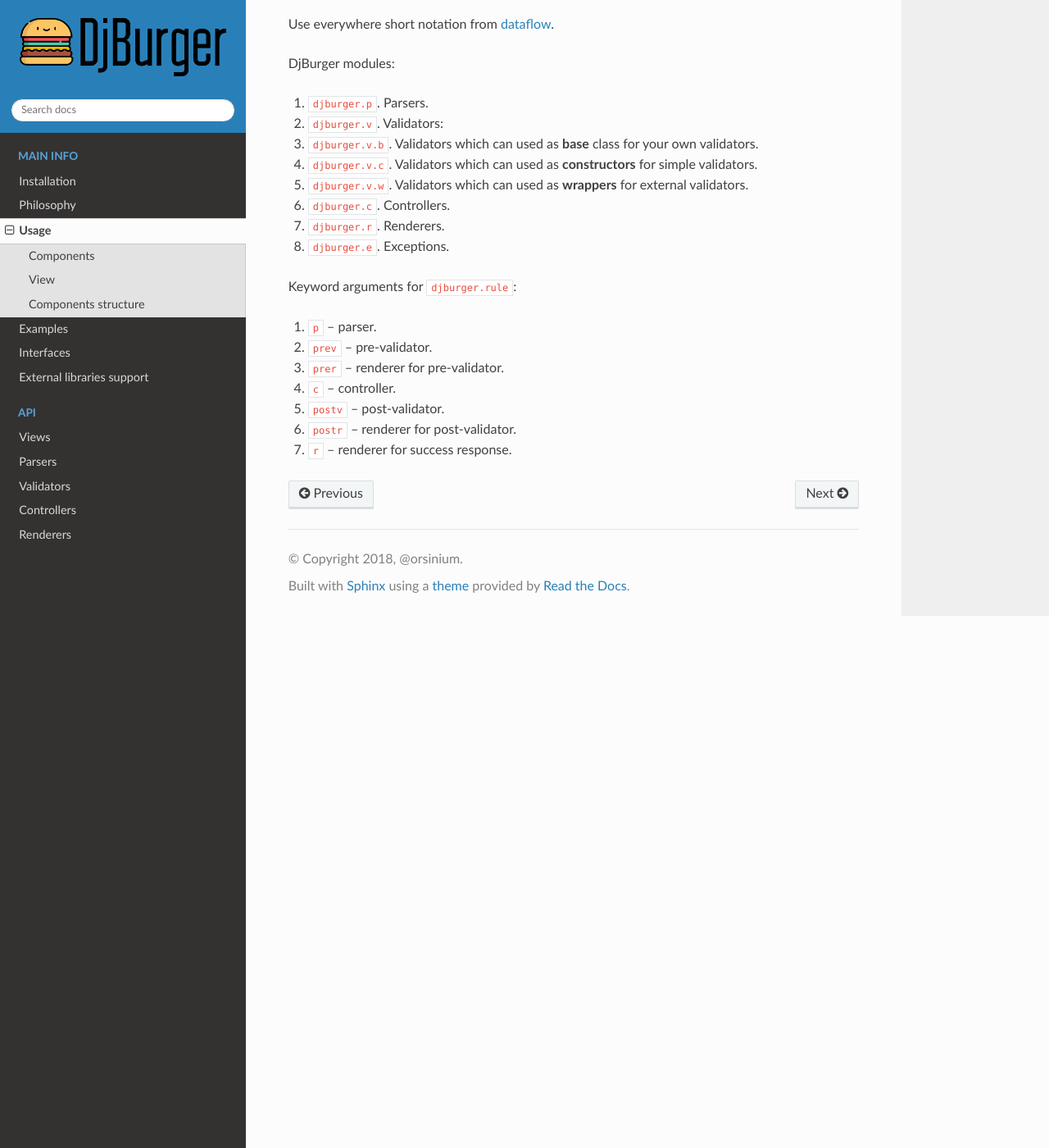
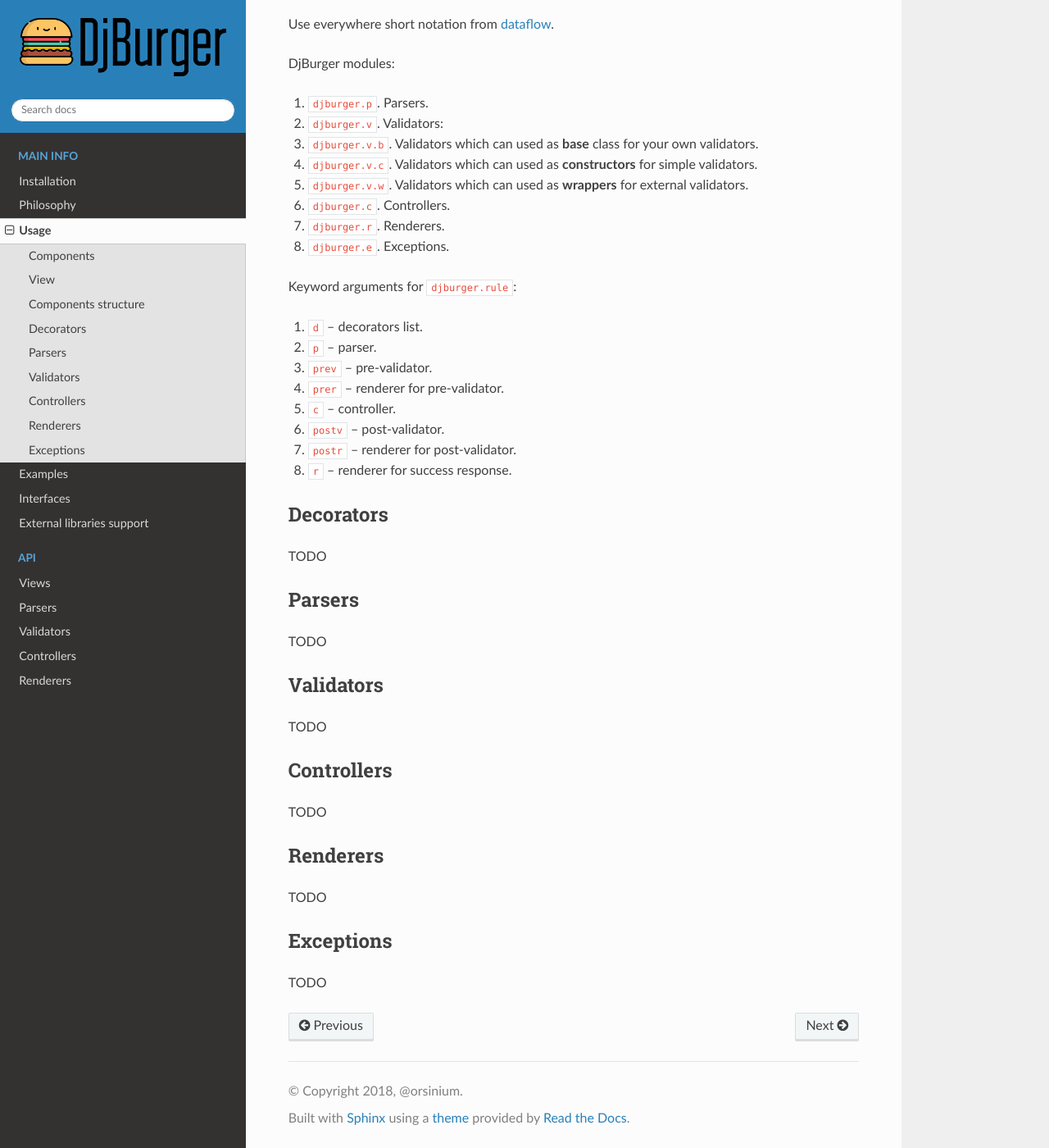
Before and after one commit to orsinium-archive/djburger, a Sphinx documentation site: the page built from wiki/source/usage.md, in a window 1280 px wide and 1400 px high, scrolled down 1180 px. Shown: the whole window at 82% size. Built offline with Sphinx 7.4.7 and the Read the Docs theme 2.0.0, drawn with Linux system fonts in a browser that asks for light colours.

Commit message:
usage doc structure

```diff
--- a/wiki/source/usage.md
+++ b/wiki/source/usage.md
@@ -63,6 +63,7 @@ DjBurger modules:
 
 Keyword arguments for `djburger.rule`:
 
+1. `d` -- decorators list.
 1. `p` -- parser.
 1. `prev` -- pre-validator.
 1. `prer` -- renderer for pre-validator.
@@ -70,3 +71,28 @@ Keyword arguments for `djburger.rule`:
 1. `postv` -- post-validator.
 1. `postr` -- renderer for post-validator.
 1. `r` -- renderer for success response.
+
+
+## Decorators
+
+TODO
+
+## Parsers
+
+TODO
+
+## Validators
+
+TODO
+
+## Controllers
+
+TODO
+
+## Renderers
+
+TODO
+
+## Exceptions
+
+TODO
```
